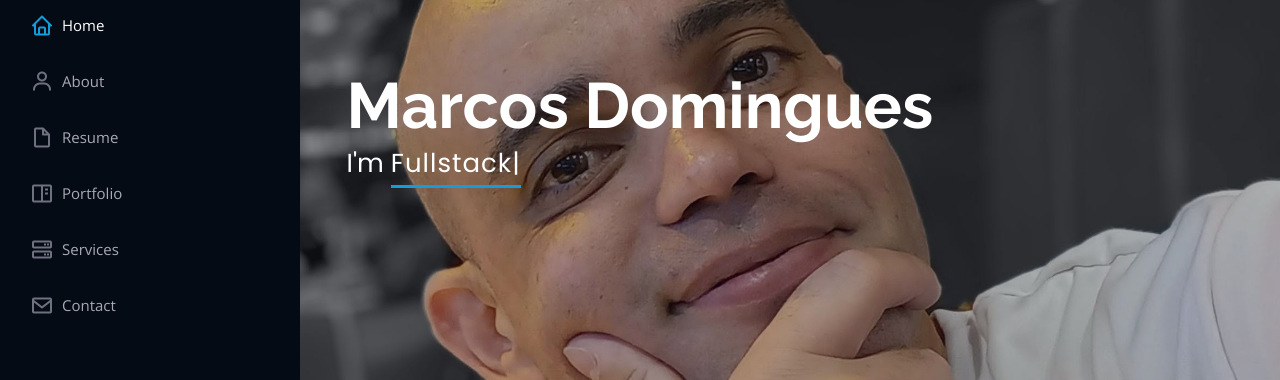
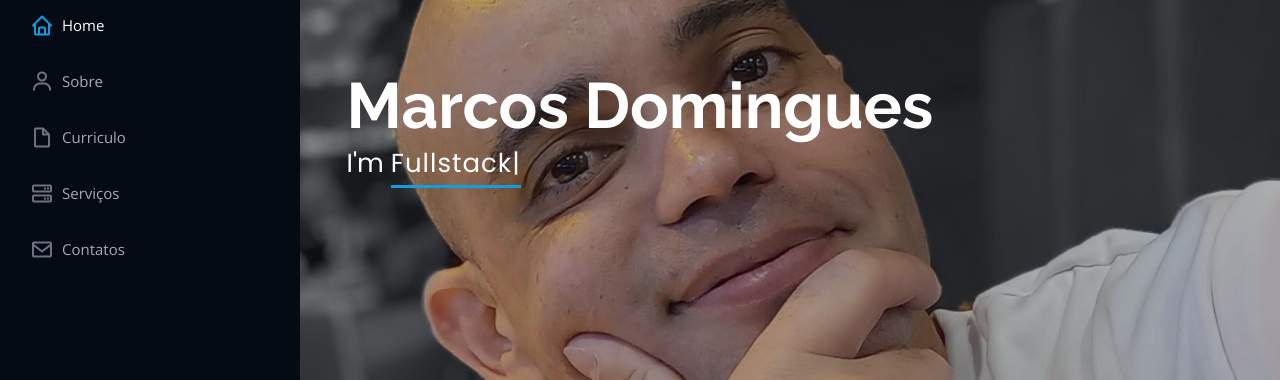
Before and after one commit to RacconWebFenix/portifolio, a plain HTML site: page index.html in a window 1280 px wide. Shown: the part 245-625 px from the top of the page. Drawn offline with nearby package versions, Linux system fonts and the light colour scheme.

Commit message:
Tradução  menu lateral

```diff
--- a/index.html
+++ b/index.html
@@ -62,12 +62,10 @@
       <nav id="navbar" class="nav-menu navbar">
         <ul>
           <li><a href="#hero" class="nav-link scrollto active"><i class="bx bx-home"></i> <span>Home</span></a></li>
-          <li><a href="#about" class="nav-link scrollto"><i class="bx bx-user"></i> <span>About</span></a></li>
-          <li><a href="#resume" class="nav-link scrollto"><i class="bx bx-file-blank"></i> <span>Resume</span></a></li>
-          <li><a href="#portfolio" class="nav-link scrollto"><i class="bx bx-book-content"></i>
-              <span>Portfolio</span></a></li>
-          <li><a href="#services" class="nav-link scrollto"><i class="bx bx-server"></i> <span>Services</span></a></li>
-          <li><a href="#contact" class="nav-link scrollto"><i class="bx bx-envelope"></i> <span>Contact</span></a></li>
+          <li><a href="#about" class="nav-link scrollto"><i class="bx bx-user"></i> <span>Sobre</span></a></li>
+          <li><a href="#resume" class="nav-link scrollto"><i class="bx bx-file-blank"></i> <span>Curriculo</span></a></li>
+          <li><a href="#services" class="nav-link scrollto"><i class="bx bx-server"></i> <span>Serviços</span></a></li>
+          <li><a href="#contact" class="nav-link scrollto"><i class="bx bx-envelope"></i> <span>Contatos</span></a></li>
         </ul>
       </nav><!-- .nav-menu -->
     </div>
```
